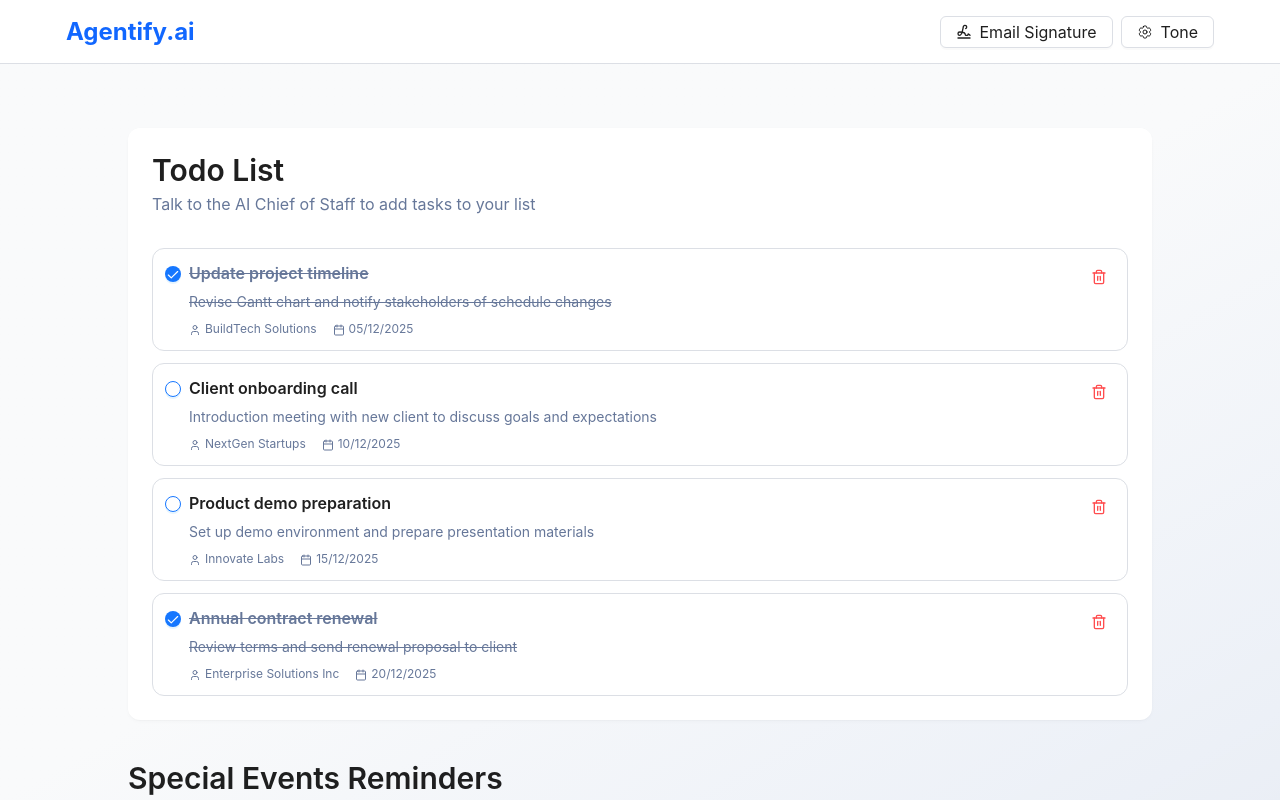
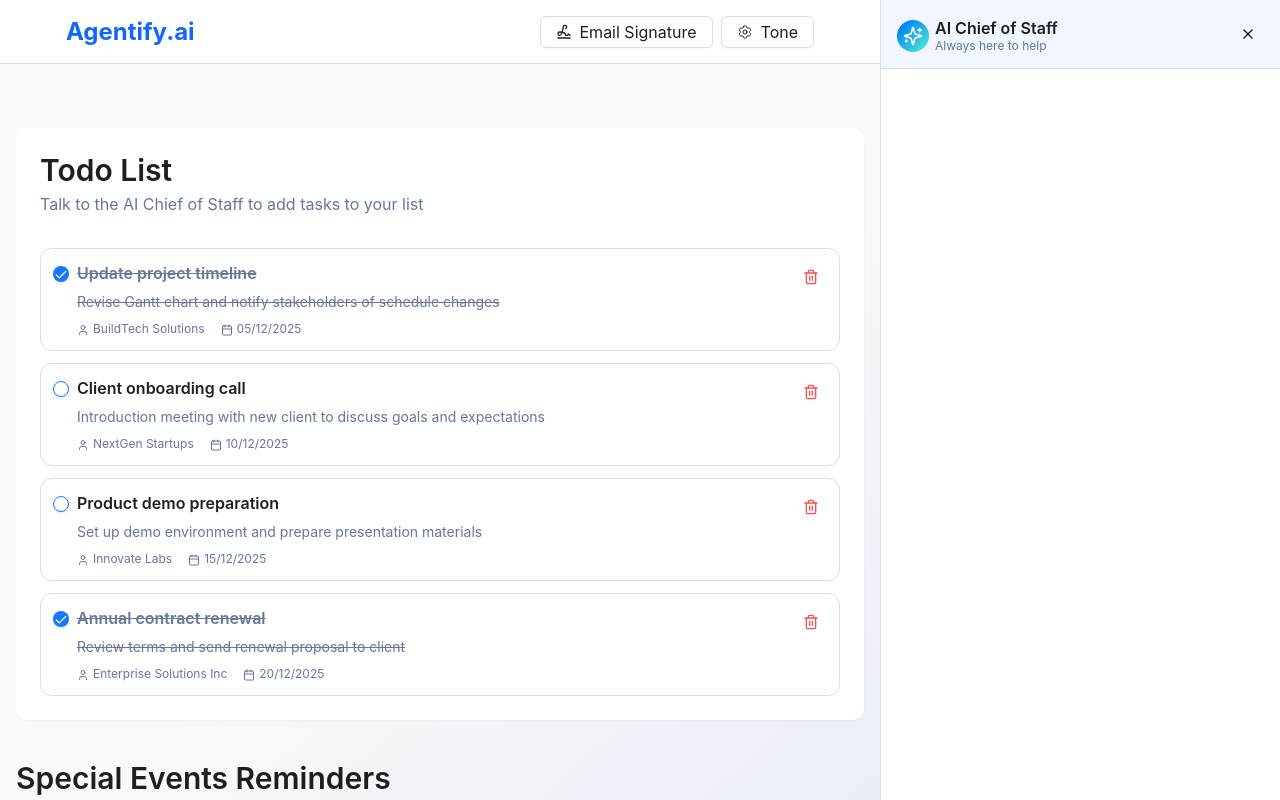
Before and after one commit to HoangHoang1408/vpbank-challenge-agentify, a Next.js app in the folder agentify-web/: page / in a window 1280 px wide. Built offline with nearby package versions, Linux system fonts and the light colour scheme; what @ant-design/nextjs-registry would draw is missing.

Commit message:
feat: add button toggle ai agent chat

```diff
--- a/agentify-web/app/globals.css
+++ b/agentify-web/app/globals.css
@@ -2,6 +2,7 @@
 
 @theme {
   --color-primary: #1167ff;
+  --color-accent: #5cf0c9;
 
   --color-background: #f9fafb;
   --color-foreground: #091734;
--- /dev/null
+++ b/agentify-web/components/agent/Chat.tsx
@@ -0,0 +1,75 @@
+import { cn } from '@/lib/utils';
+import { Button, Layout, Typography } from 'antd';
+import { FC, useState } from 'react';
+import { LuSparkles, LuX } from 'react-icons/lu';
+
+const AgentChat: FC = () => {
+  const [collapsed, setCollapsed] = useState(false);
+
+  return (
+    <Layout.Sider
+      collapsed={collapsed}
+      width={400}
+      collapsedWidth={0}
+      collapsible
+      theme="light"
+      className="border-l border-border"
+    >
+      <div className="flex flex-col">
+        <div className="flex justify-between items-center bg-primary/5 border-b border-border p-4">
+          <div className="flex items-center gap-1.5">
+            <div className="w-8 h-8 rounded-full bg-linear-to-br from-primary to-accent flex items-center justify-center mt-1">
+              <LuSparkles className="w-5 h-5 text-white" />
+            </div>
+            <div>
+              <Typography.Title
+                level={3}
+                className="font-semibold text-base! mb-0!"
+              >
+                AI Chief of Staff
+              </Typography.Title>
+              <Typography.Paragraph
+                type="secondary"
+                className="text-xs! m-0! leading-none"
+              >
+                Always here to help
+              </Typography.Paragraph>
+            </div>
+          </div>
+
+          <Button
+            shape="circle"
+            icon={<LuX />}
+            type="text"
+            onClick={() => setCollapsed(true)}
+          />
+        </div>
+      </div>
+
+      <button
+        className={cn(
+          'fixed top-1/2 right-4 -translate-y-1/2',
+          'h-24 sm:h-32 w-10 sm:w-12 hover:w-12 sm:hover:w-14 px-4 py-2',
+          '[&_svg]:size-4 [&_svg]:pointer-events-none [&_svg]:shrink-0',
+          'flex flex-col items-center justify-center gap-2',
+          'bg-primary bg-linear-to-b from-primary to-accent hover:bg-primary/90',
+          'rounded-md rounded-l-2xl shadow-lg ',
+          'text-sm font-medium',
+          'disabled:pointer-events-none disabled:opacity-50',
+          'ring-offset-background focus-visible:ring-2 focus-visible:ring-ring focus-visible:ring-offset-2',
+          'transition-all duration-200',
+          'whitespace-nowrap focus-visible:outline-none z-10 cursor-pointer',
+          collapsed ? 'opacity-100 visible' : 'opacity-0 invisible',
+        )}
+        onClick={() => setCollapsed(false)}
+      >
+        <LuSparkles className="w-5 h-5 sm:w-6 sm:h-6 text-white animate-pulse" />
+        <span className="text-xs text-white font-semibold [writing-mode:vertical-rl] rotate-180">
+          AI Agent
+        </span>
+      </button>
+    </Layout.Sider>
+  );
+};
+
+export default AgentChat;
--- /dev/null
+++ b/agentify-web/components/agent/index.ts
@@ -0,0 +1 @@
+export { default as AgentChat } from './Chat';
--- a/agentify-web/components/layout/MainLayout.tsx
+++ b/agentify-web/components/layout/MainLayout.tsx
@@ -2,6 +2,7 @@
 
 import { Layout } from 'antd';
 import { FC, ReactNode } from 'react';
+import { AgentChat } from '../agent';
 import Header from './Header';
 
 interface Props {
@@ -11,10 +12,13 @@ interface Props {
 const MainLayout: FC<Props> = ({ children }) => {
   return (
     <Layout className="h-dvh! overflow-hidden">
-      <Header />
-      <Layout.Content className="bg-linear-to-br from-background via-background to-primary/5 flex-1! overflow-y-auto">
-        {children}
-      </Layout.Content>
+      <Layout>
+        <Header />
+        <Layout.Content className="bg-linear-to-br from-background via-background to-primary/5 flex-1! overflow-y-auto">
+          {children}
+        </Layout.Content>
+      </Layout>
+      <AgentChat />
     </Layout>
   );
 };
```
